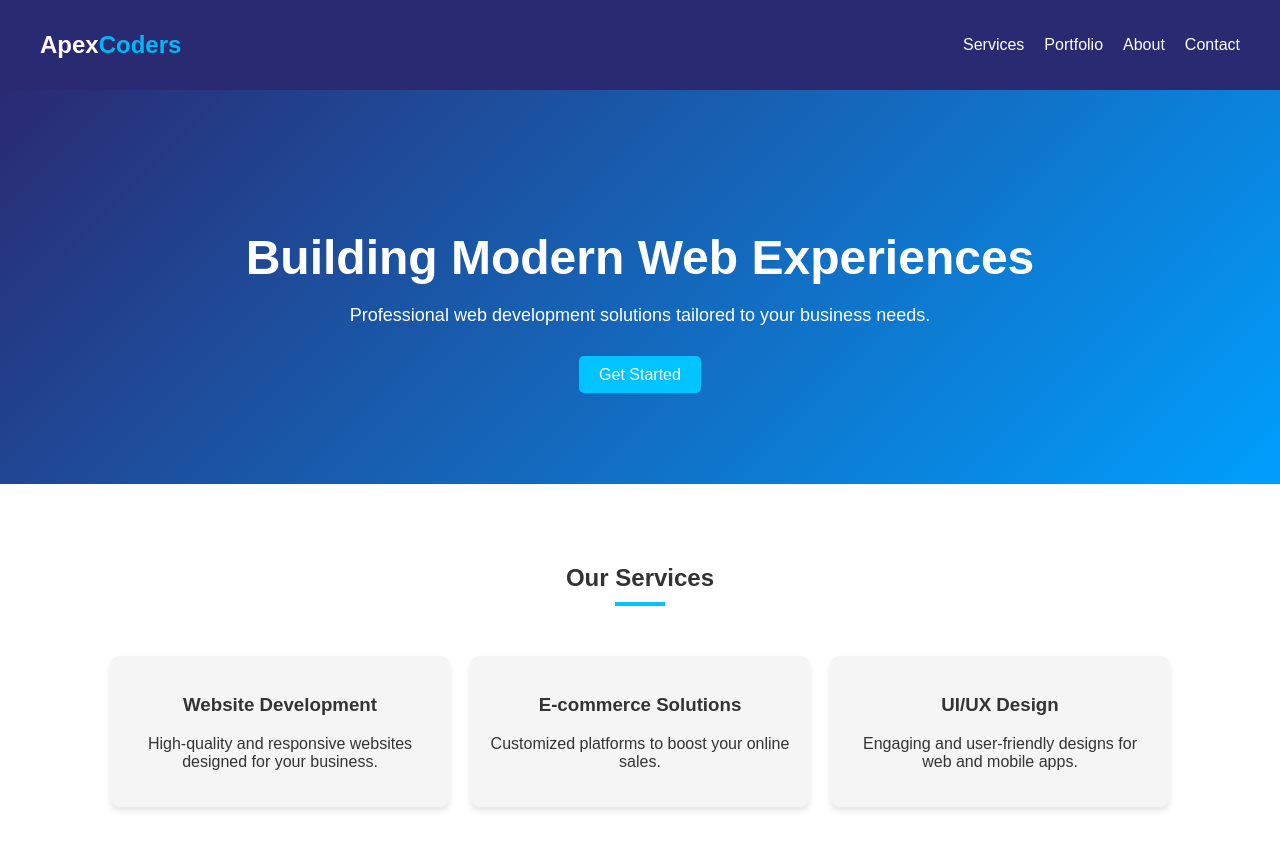
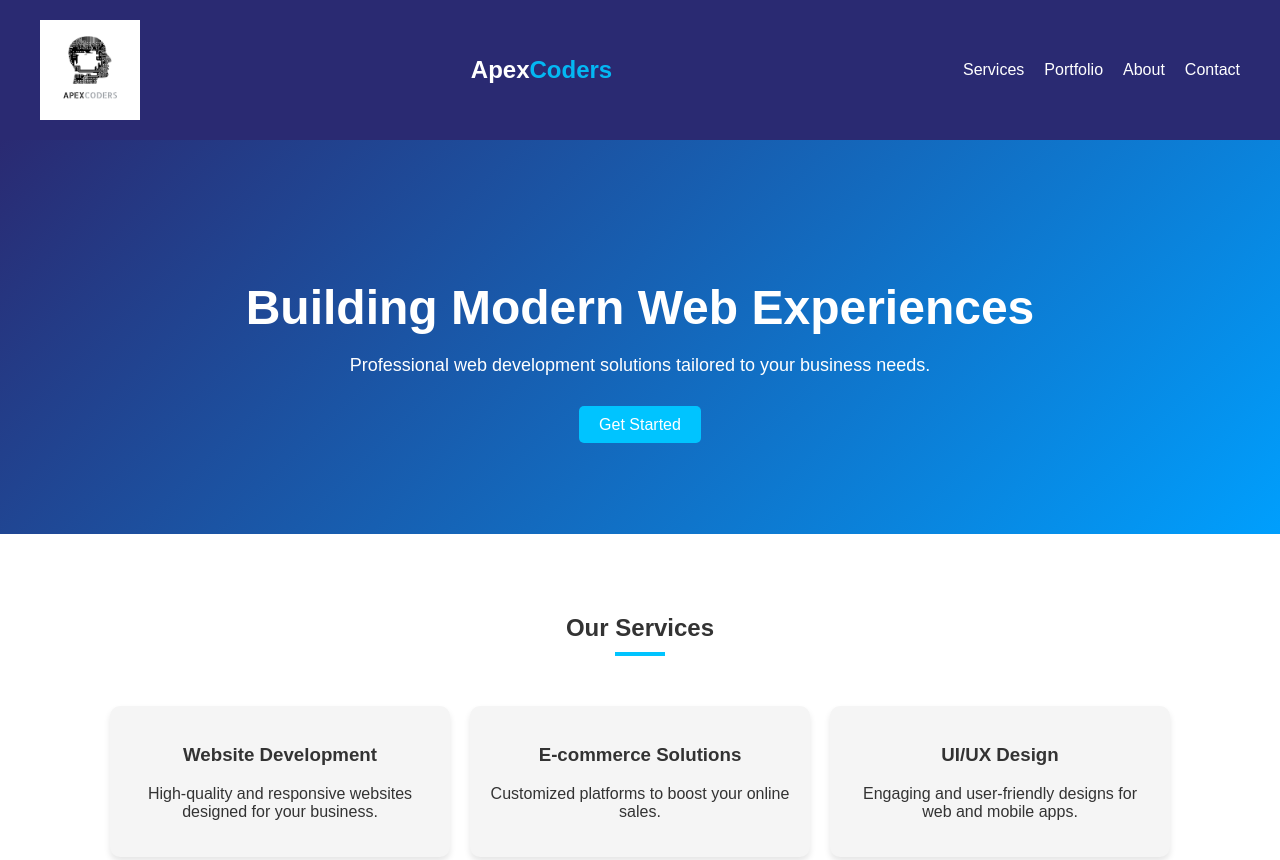
Before and after one commit to shaniranasinghe/ApexCoders, a plain HTML site: page index.html in a window 1280 px wide. Shown: the top 860 px of the page. Drawn offline with Linux system fonts and the light colour scheme.

Commit message:
logo
Add logo

```diff
--- a/index.html
+++ b/index.html
@@ -9,7 +9,11 @@
 <body>
     <header class="header">
         <div class="container">
+            <div class="logo1">
+                <img src="Images/logo.png" alt="Company Logo">
+            </div>
             <div class="logo">Apex<span>Coders</span></div>
+
             <nav class="nav">
                 <ul>
                     <li><a href="#services">Services</a></li>
--- a/styles.css
+++ b/styles.css
@@ -67,11 +67,25 @@ body {
     color: #00c4ff;
     animation: zoomIn 1.5s infinite alternate;
 }
+
+.logo1 img {
+    height: 100px; /* Adjust as needed */
+    width: auto; /* Maintain aspect ratio */
+    display: block;
+    margin-right: 20px;
+    transition: transform 0.3s;
+}
+
+.logo1 img:hover {
+    transform: scale(1.1);
+}
+
 .nav ul {
     list-style: none;
     display: flex;
     gap: 20px;
 }
+
 .nav ul li a {
     color: #fff;
     text-decoration: none;
```
Also changed, not shown: Images/logo.png (added).
